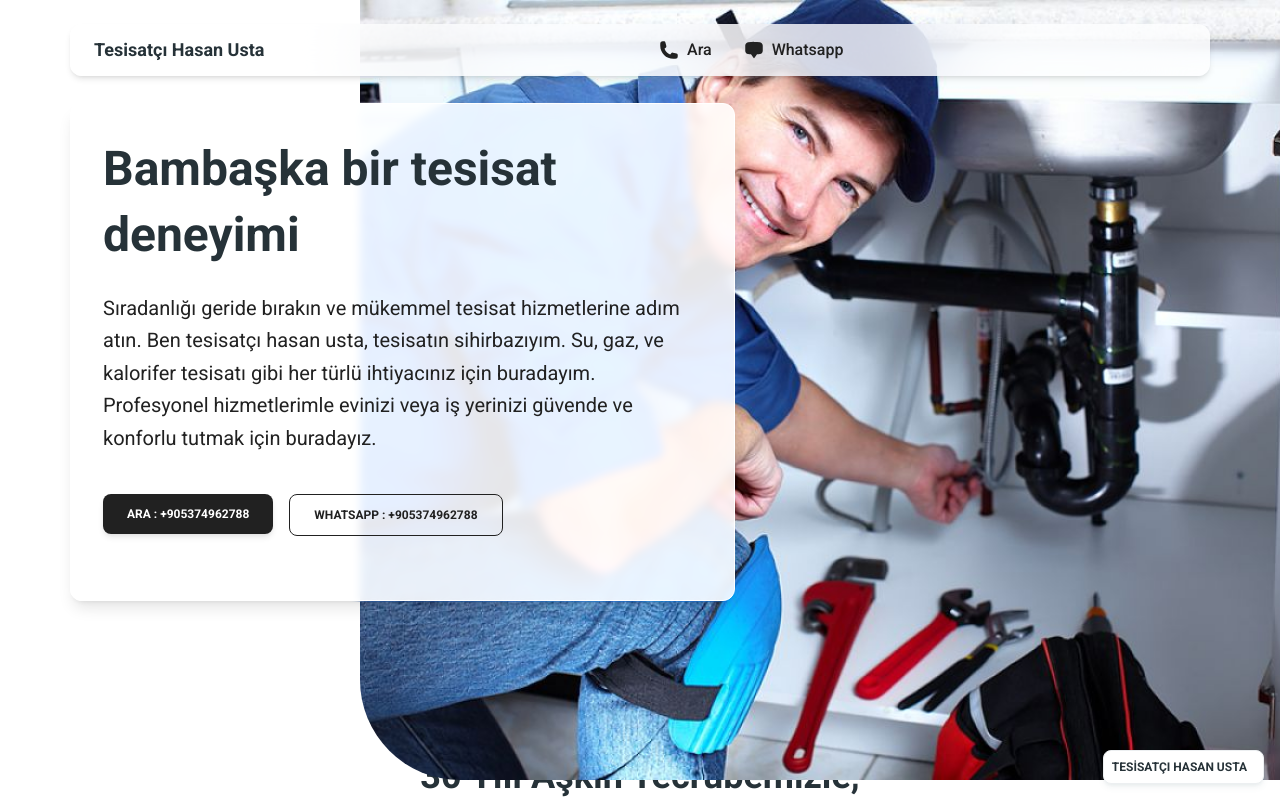
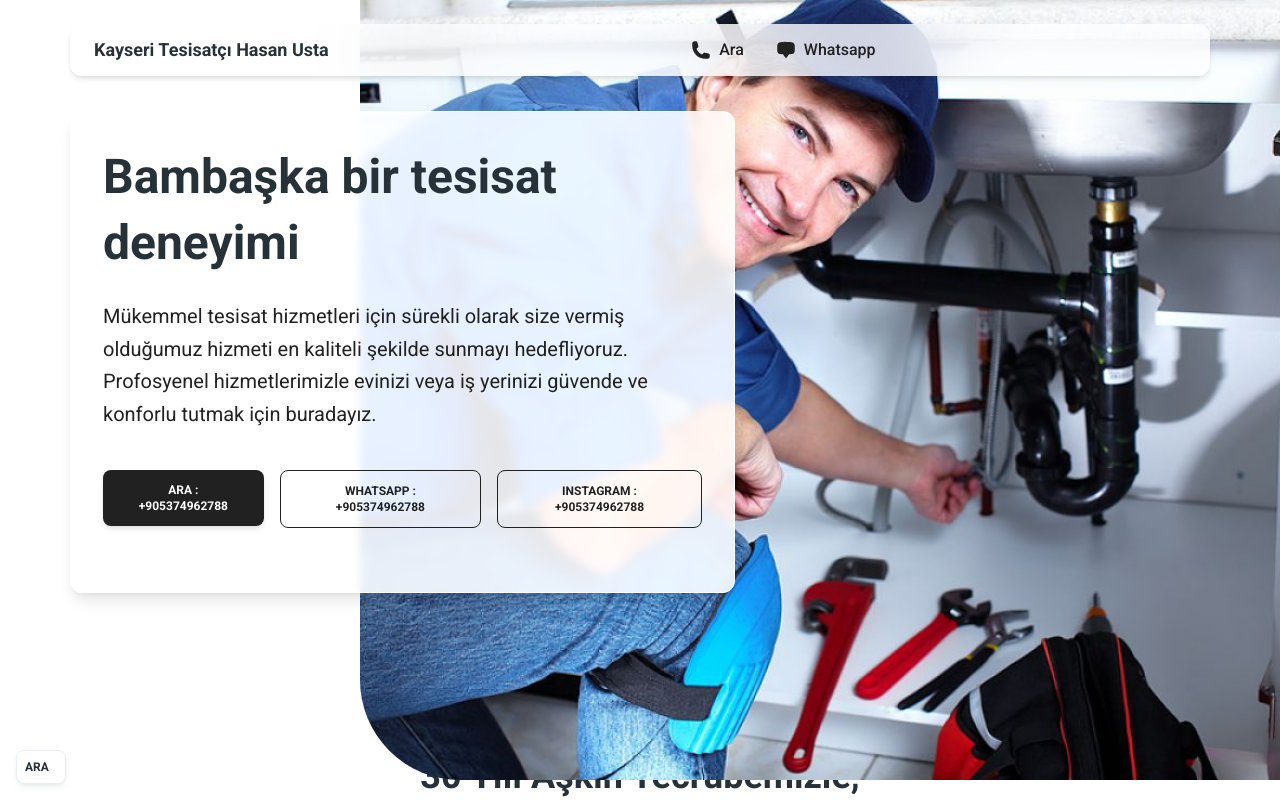
Before and after one commit to vasa38/Hasan-Usta, a Next.js app: page / in a window 1280 px wide. Shown: the top 800 px of the page. Built offline with nearby package versions, Linux system fonts and the light colour scheme.

Commit message:
Social media updat

```diff
--- a/src/app/hero.tsx
+++ b/src/app/hero.tsx
@@ -24,10 +24,9 @@ function Hero() {
               Bambaşka bir tesisat deneyimi
             </Typography>
             <Typography variant="lead" className="mb-10 mt-6 !text-gray-900">
-              Sıradanlığı geride bırakın ve mükemmel tesisat hizmetlerine adım
-              atın. Ben tesisatçı hasan usta, tesisatın sihirbazıyım. Su, gaz,
-              ve kalorifer tesisatı gibi her türlü ihtiyacınız için buradayım.
-              Profesyonel hizmetlerimle evinizi veya iş yerinizi güvende ve
+              Mükemmel tesisat hizmetleri için sürekli olarak size vermiş
+              olduğumuz hizmeti en kaliteli şekilde sunmayı hedefliyoruz.
+              Profosyenel hizmetlerimizle evinizi veya iş yerinizi güvende ve
               konforlu tutmak için buradayız.
             </Typography>
             <div className="mb-8 flex justify-center gap-4 lg:justify-start">
@@ -39,6 +38,11 @@ function Hero() {
                   Whatsapp : +905374962788
                 </Button>
               </a>
+              <a href="https://instagram.com/tesisatcihasanustaksyeri">
+                <Button color="gray" variant="outlined">
+                  Instagram : +905374962788
+                </Button>
+              </a>
             </div>
           </Card>
         </div>
--- a/src/app/layout.tsx
+++ b/src/app/layout.tsx
@@ -11,7 +11,7 @@ const roboto = Roboto({
 
 export const metadata: Metadata = {
   title: "Kayseri Tesisatçı",
-  description: "Kayseri tesisatçı hasan usta.",
+  description: "Kayseri Kayseri Tesisatçı Hasan Usta.",
 };
 
 export default function RootLayout({
--- a/src/components/fixed-plugin.tsx
+++ b/src/components/fixed-plugin.tsx
@@ -4,13 +4,13 @@ import { Button } from "@material-tailwind/react";
 
 export function FixedPlugin() {
   return (
-    <a href="#">
+    <a href={`tel:${+905374962788}`}>
       <Button
         color="white"
         size="sm"
-        className="!fixed bottom-4 right-4 flex gap-1 pl-2 items-center border border-blue-gray-50"
+        className="!fixed bottom-4 left-4 flex gap-1 pl-2 items-center border border-blue-gray-50"
       >
-        Tesisatçı Hasan Usta
+        Ara
       </Button>
     </a>
   );
--- a/src/components/navbar.tsx
+++ b/src/components/navbar.tsx
@@ -70,7 +70,7 @@ export function Navbar() {
         >
           <div className="flex items-center justify-between">
             <Typography color="blue-gray" className="text-lg font-bold">
-              Tesisatçı Hasan Usta
+              Kayseri Tesisatçı Hasan Usta
             </Typography>
             <ul className="ml-10 hidden items-center gap-8 lg:flex">
               {NAV_MENU.map(({ name, icon: Icon, href }) => (
```
